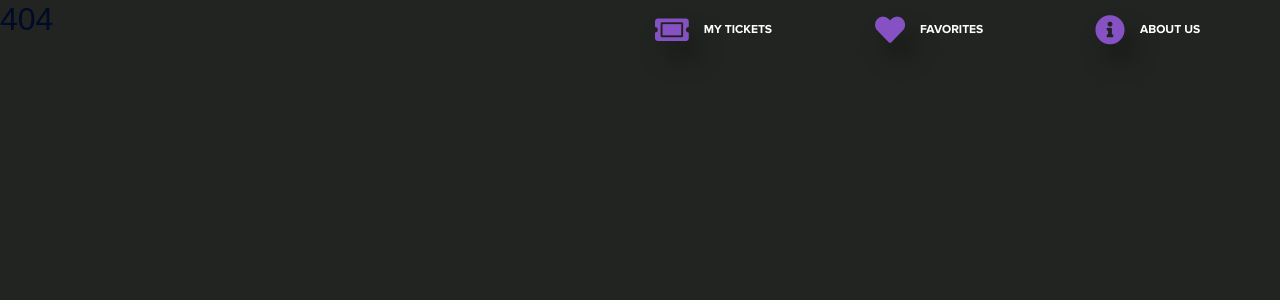
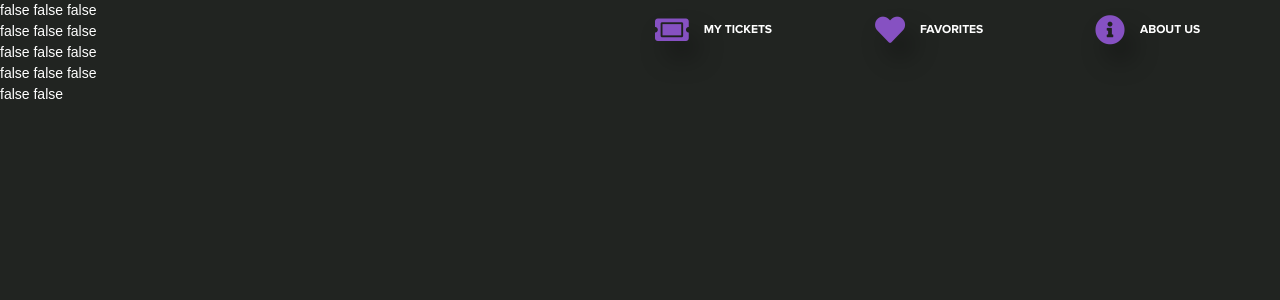
Before and after one commit to ayakymyshyn/react-cinema-app, a React (Create React App) app: page /seats in a window 1280 px wide. Before the commit this address had no page. Shown: the top 300 px of the page. Built offline with nearby package versions, Linux system fonts and the light colour scheme.

Commit message:
added simple sector component(not finished yet)

```diff
--- a/src/components/App.js
+++ b/src/components/App.js
@@ -1,24 +1,27 @@
 import React, { useState, useEffect } from "react";
 import Navigation from "../components/Navigation/Navigation";
 import { connect } from "react-redux";
-import { BrowserRouter as Router, Route, Switch, Link } from "react-router-dom";
+import { BrowserRouter as Router, Route, Switch } from "react-router-dom";
 import "./App.scss";
 
 import Slider from "./Slider/Slider";
 import SelectDate from "./SelectDate/SelectDate";
 import MovieGrid from "./Movie/MovieGrid/MovieGrid";
+import MovieDetails from "./Movie/MovieDetails/MovieDetails";
+import Sector from './Booking/Sector/Sector';
 
 import { films } from "../mockData/films";
 import getShedule from "../redux/actions/getShedule";
 import { filterFilmsByDate } from "../utils/filterFilmsByDate";
 
-const App = () => {
+const App = props => {
   const [date, setDate] = useState(null);
   const [movies, setMovies] = useState([]);
 
   useEffect(() => {
-    setMovies(films); // will receive info from server
-  });
+    setMovies(films);
+    console.log('useffect'); // will receive info from server
+  }, []);
   console.log(typeof date);
   return (
     <Router>
@@ -26,6 +29,7 @@ const App = () => {
         <div className="main-app__nav">
           <Navigation />
         </div>
+        <Switch>
           <Route
             exact
             path="/"
@@ -35,11 +39,15 @@ const App = () => {
                 <SelectDate movies={films} onChangeHandler={setDate} />
                 <MovieGrid
                   movies={date ? filterFilmsByDate(films, date) : movies}
+                  stringDate={date}
                 />
               </React.Fragment>
             )}
           />
+          <Route path="/movie/:movie" component={MovieDetails} />
+          <Route path="/seats" component={Sector} />
           <Route path="*" render={() => <h2>404</h2>} />
+        </Switch>
       </div>
     </Router>
   );
--- /dev/null
+++ b/src/components/Booking/Sector/Sector.js
@@ -0,0 +1,42 @@
+import React from "react";
+
+const seats = [
+  { booked: false, type: "default", id: 1 },
+  { booked: false, type: "default", id: 2 },
+  { booked: false, type: "default", id: 3 },
+  { booked: false, type: "default", id: 4 },
+  { booked: false, type: "default", id: 5 },
+  { booked: false, type: "default", id: 6 },
+  { booked: false, type: "default", id: 7 },
+  { booked: false, type: "default", id: 8 },
+  { booked: false, type: "default", id: 9 },
+  { booked: false, type: "default", id: 7 },
+  { booked: false, type: "default", id: 8 },
+  { booked: false, type: "default", id: 9 },
+  { booked: false, type: "default", id: 9 },
+  { booked: false, type: "default", id: 9 }
+];
+const rowsNum = 4;
+const seatsInRow = 3;
+
+const styles = {
+    color: "#fff"
+}
+const Sector = () => {
+  return (
+    <div>
+      {seats.map((seat, i) => {
+        return (i + 1) % (seatsInRow / rowsNum) === 0 ? (
+          <React.Fragment>
+            <span style={styles} onClick={() => console.log(i)}>{seat.booked.toString()}</span>
+            <br />{" "}
+          </React.Fragment>
+        ) : (
+          <span style={styles} onClick={() => console.log(i)}>{`${seat.booked.toString()} `}</span>
+        );
+      })}
+    </div>
+  );
+};
+
+export default Sector;
--- a/src/components/Movie/MovieCard/MovieCard.js
+++ b/src/components/Movie/MovieCard/MovieCard.js
@@ -1,16 +1,18 @@
 import React from "react";
+
+import { displayFilmTime } from "../../../utils/displayFilmTime";
+import { displayDateCorrectly } from "../../../utils/displayDateCorrectly";
+import { Link } from "react-router-dom";
 
 import "./MovieCard.scss";
 
 const MovieCard = ({
   title,
   date,
-  screen,
+  price,
   seatsAvaible,
   picture,
-  hour,
-  minutes,
-  mounth
+  stringDate
 }) => (
   <div className="movie-card">
     <div
@@ -19,21 +21,25 @@ const MovieCard = ({
     ></div>
     <div className="movie-content">
       <div className="movie-content-header">
-        <a href="#">
+        <Link to={`/movie/${title.toLowerCase().replace(/ /g, "-")}`}>
           <h3 className="movie-title">{title}</h3>
-        </a>
+        </Link>
         <div className="imax-logo"></div>
       </div>
       <div className="movie-info">
         <div className="info-section">
           <label>Date & Time</label>
-          <span>
-            {`${date}.${mounth < 10 ? `0${mounth}` : mounth}`} - {`${hour}:${minutes}`}
-          </span>
+          {stringDate ? (
+            <span>{stringDate}</span>
+          ) : (
+            <span>
+              {displayDateCorrectly(date)} - {displayFilmTime(date)}
+            </span>
+          )}
         </div>
         <div className="info-section">
-          <label>Screen</label>
-          <span>{screen}</span>
+          <label>Price</label>
+          <span>{price}</span>
         </div>
         <div className="info-section">
           <label>Seats avaible</label>
--- a/src/components/Movie/MovieDetails/MovieDetails.js
+++ b/src/components/Movie/MovieDetails/MovieDetails.js
@@ -0,0 +1,28 @@
+import React from "react";
+
+import './MovieDetails.scss';
+
+const MovieDetails = props => {
+    console.log(props.match.params); //will fetch movie data using match.params
+  return (
+    <div className="container">
+      <div className="row">
+        <div className="col-md-3 details-image">
+          <img className="img-fluid" src="https://wallpaperaccess.com/full/35357.jpg" alt="" />
+        </div>
+        <div className="col-md-9">
+          <h3 className="my-3">Project Description</h3>
+          <p className="details-p">
+            Lorem ipsum dolor sit amet, consectetur adipiscing elit. Nam viverra
+            euismod odio, gravida pellentesque urna varius vitae. Sed dui lorem,
+            adipiscing in adipiscing et, interdum nec metus. Mauris ultricies,
+            justo eu convallis placerat, felis enim.
+          </p>
+          <buttom className="btn btn-primary">Book ticket</buttom>
+        </div>
+      </div>
+    </div>
+  );
+};
+
+export default MovieDetails;
--- a/src/components/Movie/MovieDetails/MovieDetails.scss
+++ b/src/components/Movie/MovieDetails/MovieDetails.scss
@@ -0,0 +1,9 @@
+.my-4, .my-3, .details-p {
+    color: #fff;
+};
+
+.details-image {
+    &img {
+        max-width: 200px !important;
+    }
+}
--- a/src/components/Movie/MovieGrid/MovieGrid.js
+++ b/src/components/Movie/MovieGrid/MovieGrid.js
@@ -9,7 +9,7 @@ const styleCardsWrapper = {
   marginTop: "25px"
 };
 
-const MovieGrid = ({ movies }) => (
+const MovieGrid = ({ movies, stringDate }) => (
   <div style={styleCardsWrapper} className="movie-cards-container">
     {movies ? (
       movies.map(movie => (
@@ -18,10 +18,9 @@ const MovieGrid = ({ movies }) => (
           title={movie.title}
           picture={movie.image}
           seatsAvaible={movie.seatsAvaible}
-          date={movie.dates && movie.dates[0].date.getDate()}
-          mounth={movie.dates && movie.dates[0].date.getMonth()}
-          hour={movie.dates && movie.dates[0].date.getHours()}
-          minutes={movie.dates && movie.dates[0].date.getMinutes()}
+          date={movie.dates && movie.dates[0].date}
+          stringDate={stringDate}
+          price={movie.ticketPrice}
         />
       ))
     ) : (
--- a/src/mockData/films.js
+++ b/src/mockData/films.js
@@ -7,6 +7,7 @@ export const films = [
     seatsAvaible: 30,
     image: "https://wallpaperaccess.com/full/35357.jpg",
     ticketPrice: 150,
+    screen: 1,
     dates: [
       {
         date: new Date("July 21, 2019 02:15:00")
@@ -21,10 +22,11 @@ export const films = [
   },
   {
     id: 2,
-    title: "Amazing Spider Man 2",
+    title: "Harry Potter and Deathly Hallows",
     description:
       "Lorem Ipsum is simply dummy text of the printing and typesetting industry. Lorem Ipsum has been the industry's standard dummy text ever since the 1500s",
     seatsAvaible: 30,
+    screen: 1,
     dates: [
       {
         date: new Date("July 21, 2019 05:15:00")
@@ -42,7 +44,8 @@ export const films = [
   },
   {
     id: 3,
-    title: "Amazing Spider Man 2",
+    title: "It",
+    screen: 1,
     description:
       "Lorem Ipsum is simply dummy text of the printing and typesetting industry. Lorem Ipsum has been the industry's standard dummy text ever since the 1500s",
     seatsAvaible: 30,
@@ -62,7 +65,8 @@ export const films = [
   },
   {
     id: 4,
-    title: "Amazing Spider Man 2",
+    title: "Holidays in Las Vegas",
+    screen: 1,
     description:
       "Lorem Ipsum is simply dummy text of the printing and typesetting industry. Lorem Ipsum has been the industry's standard dummy text ever since the 1500s",
     seatsAvaible: 30,
@@ -80,6 +84,7 @@ export const films = [
   {
     id: 5,
     title: "Amazing Spider Man",
+    screen: 1,
     description:
       "Lorem Ipsum is simply dummy text of the printing and typesetting industry. Lorem Ipsum has been the industry's standard dummy text ever since the 1500s",
     seatsAvaible: 30,
@@ -99,7 +104,8 @@ export const films = [
   },
   {
     id: 6,
-    title: "Amazing Spider Man 2",
+    title: "What da hack is that",
+    screen: 1,
     description:
       "Lorem Ipsum is simply dummy text of the printing and typesetting industry. Lorem Ipsum has been the industry's standard dummy text ever since the 1500s",
     seatsAvaible: 30,
```
Lines whose indentation alone changed are shown as unchanged.
